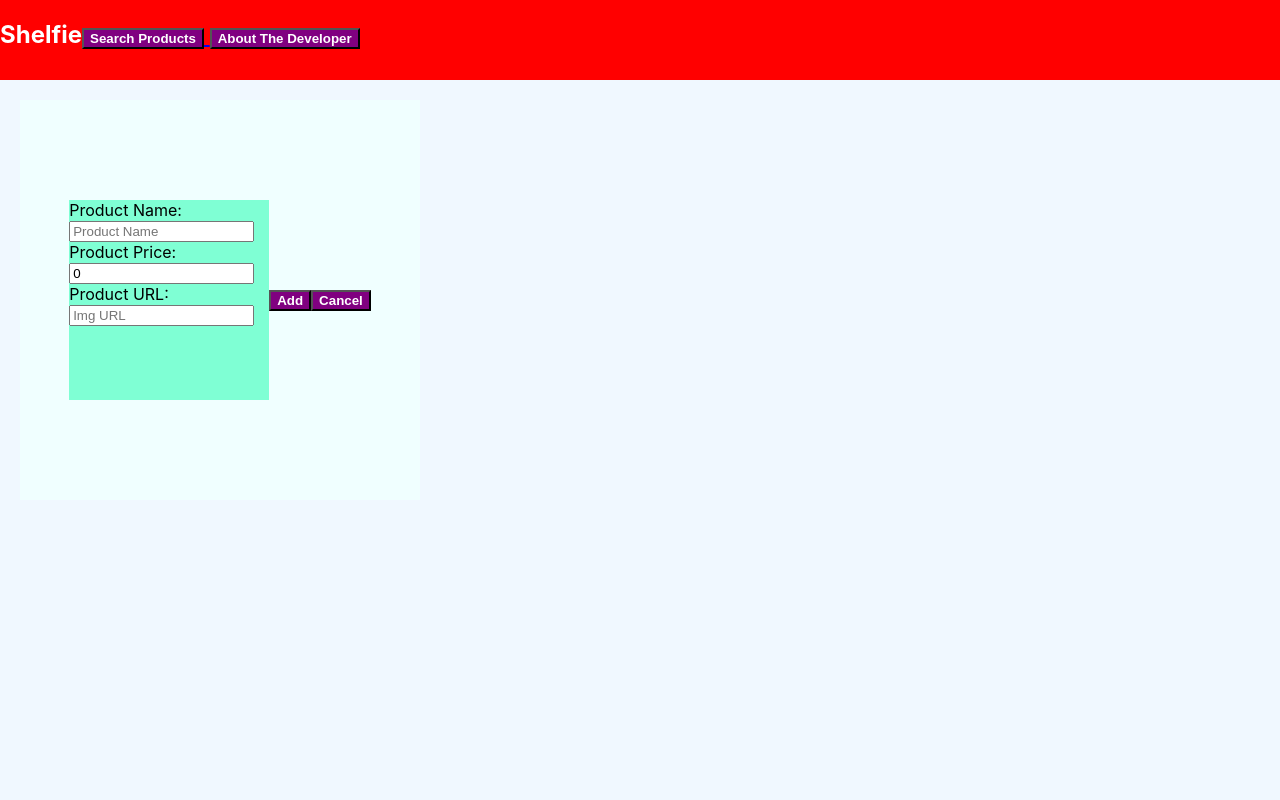
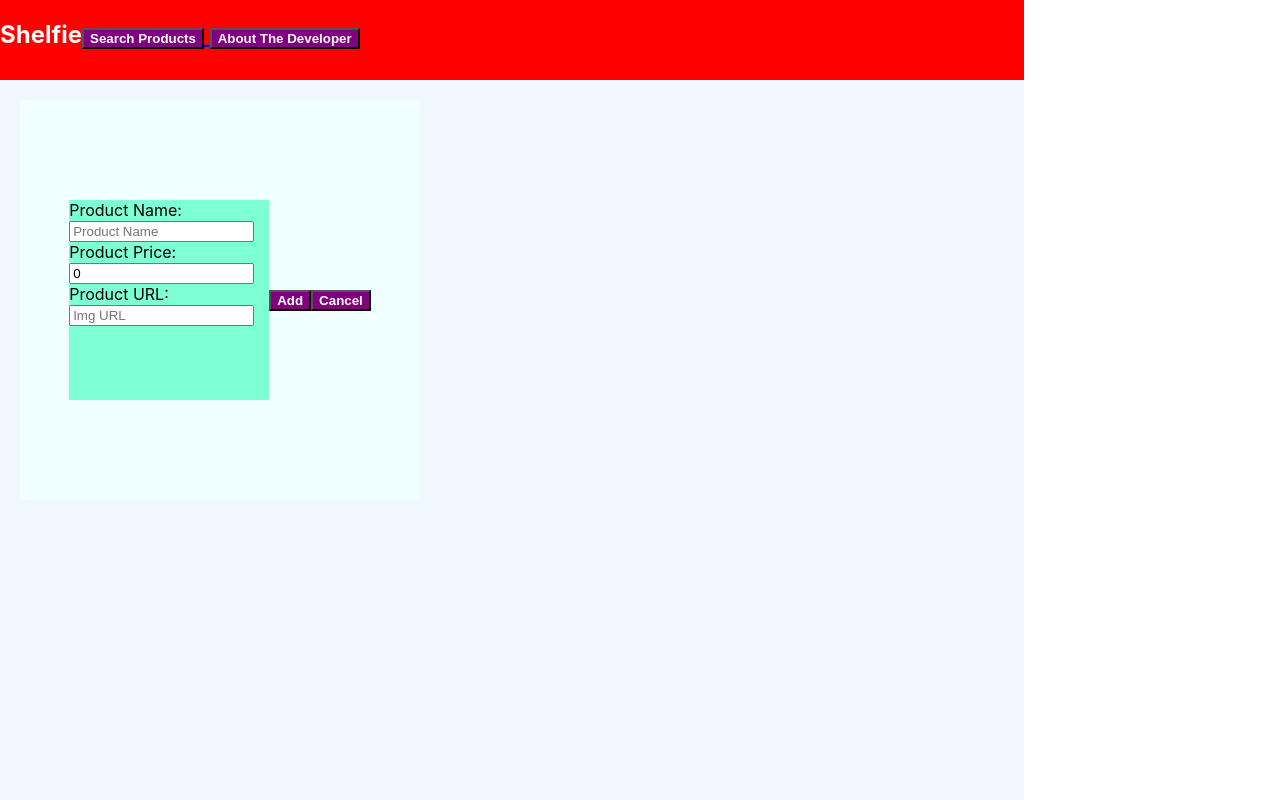
Before and after one commit to Most-Basic33/shelfie, a React (Create React App) app: page / in a window 1280 px wide. Built offline with nearby package versions, Linux system fonts and the light colour scheme; no server answers; the HTML template or start-up script is replaced by a standard one.

Commit message:
update package.json

```diff
--- a/public/index.html
+++ b/public/index.html
@@ -1,14 +1,12 @@
 <!DOCTYPE html>
 <html lang="en">
+
 <head>
   <meta charset="utf-8" />
   <link rel="icon" href="%PUBLIC_URL%/favicon.ico" />
   <meta name="viewport" content="width=device-width, initial-scale=1" />
   <meta name="theme-color" content="#000000" />
-    <meta
-      name="description"
-      content="Web site created using create-react-app"
-    />
+  <meta name="Shelfie App" content="Web site created using create-react-app" />
   <link rel="apple-touch-icon" href="%PUBLIC_URL%/logo192.png" />
   <!--
       manifest.json provides metadata used when your web app is installed on a
@@ -24,8 +22,9 @@
       work correctly both with client-side routing and a non-root public URL.
       Learn how to configure a non-root public URL by running `npm run build`.
     -->
-    <title>React App</title>
+  <title>Shelfie App</title>
 </head>
+
 <body>
   <noscript>You need to enable JavaScript to run this app.</noscript>
   <div id="root"></div>
@@ -40,4 +39,5 @@
       To create a production bundle, use `npm run build` or `yarn build`.
     -->
 </body>
+
 </html>
--- a/src/App.css
+++ b/src/App.css
@@ -2,7 +2,7 @@
 .app{
   background-color:aliceblue;
   height: 100vh;
-  width: 100%;
+  width: 80%;
   display: flex;
   flex-direction: column;
 
```
Lines whose indentation alone changed are shown as unchanged.
